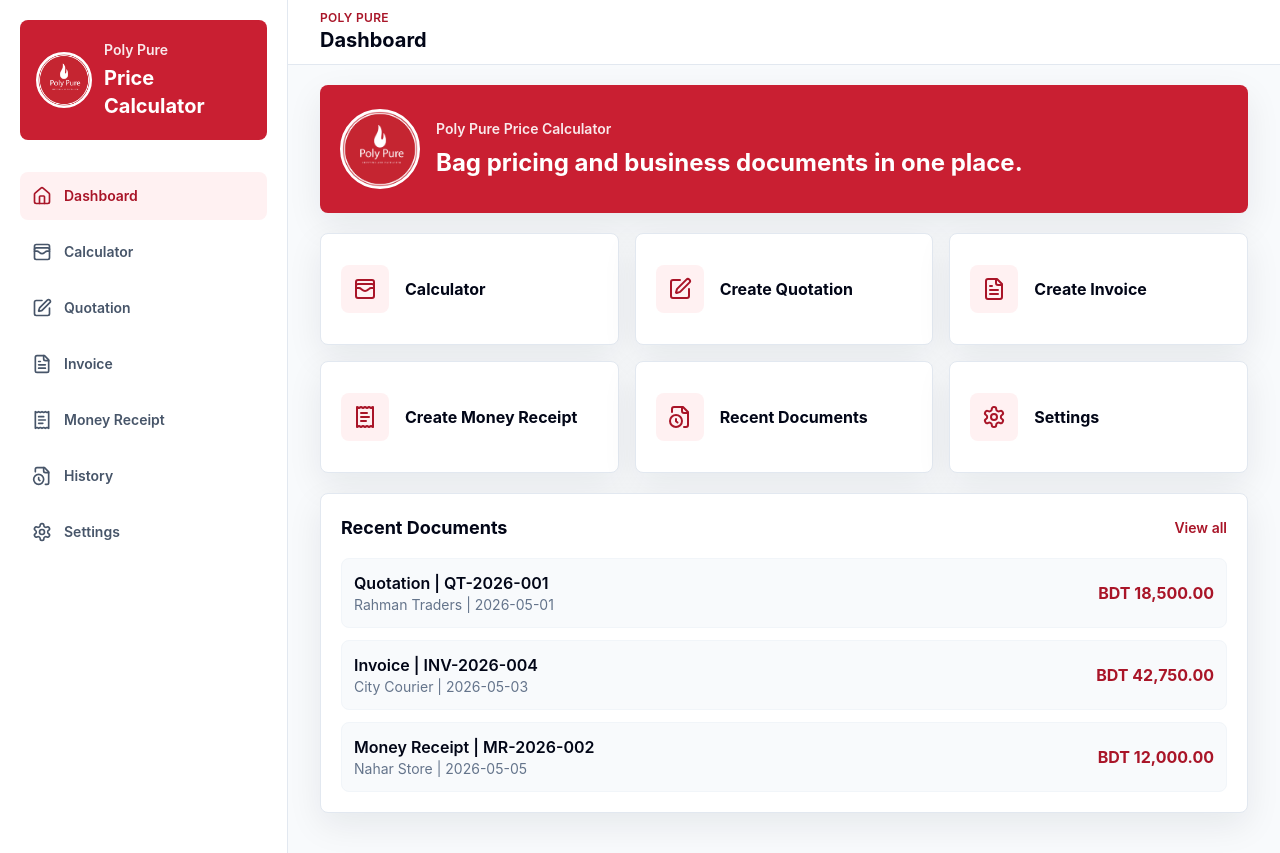
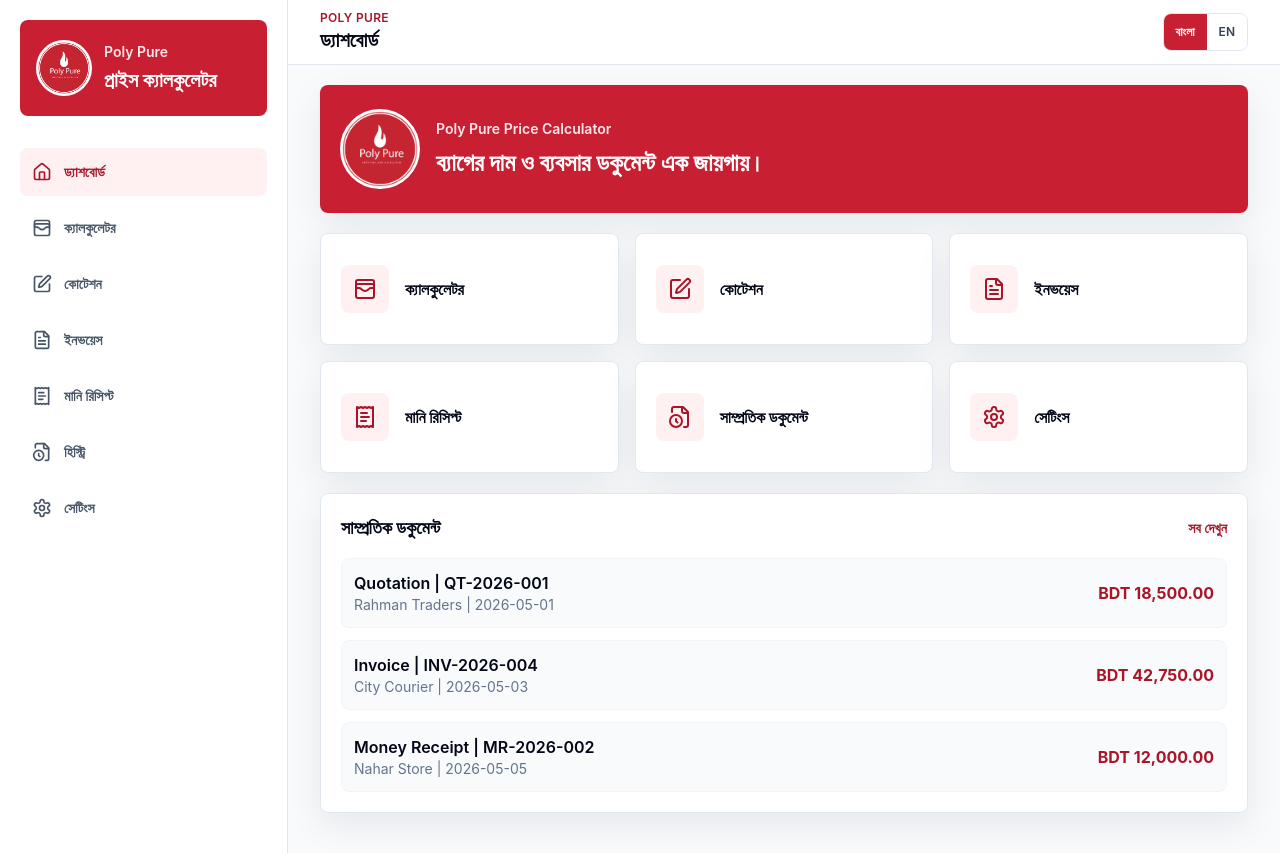
Before and after one commit to tusharmrong/polypure-price-calculator, a React (Vite) app: page /history in a window 1280 px wide. Built offline with nearby package versions, Linux system fonts and the light colour scheme.

Commit message:
Add Bangla/English UI toggle while keeping document modules in English

```diff
--- a/src/components/BottomNav.jsx
+++ b/src/components/BottomNav.jsx
@@ -8,18 +8,20 @@
   WalletCards
 } from 'lucide-react'
 import { NavLink } from 'react-router-dom'
-
-const items = [
-  { label: 'Home', path: '/', icon: Home },
-  { label: 'Calc', path: '/calculator', icon: WalletCards },
-  { label: 'Quote', path: '/quotation', icon: SquarePen },
-  { label: 'Invoice', path: '/invoice', icon: FileText },
-  { label: 'Receipt', path: '/money-receipt', icon: ReceiptText },
-  { label: 'History', path: '/history', icon: FileClock },
-  { label: 'Settings', path: '/settings', icon: Settings }
-]
+import { useUiLanguage } from '../utils/uiLanguage.js'
 
 export default function BottomNav() {
+  const { t } = useUiLanguage()
+  const items = [
+    { label: t('nav_dashboard'), path: '/', icon: Home },
+    { label: t('nav_calculator'), path: '/calculator', icon: WalletCards },
+    { label: t('nav_quotation'), path: '/quotation', icon: SquarePen },
+    { label: t('nav_invoice'), path: '/invoice', icon: FileText },
+    { label: t('nav_money_receipt'), path: '/money-receipt', icon: ReceiptText },
+    { label: t('nav_history'), path: '/history', icon: FileClock },
+    { label: t('nav_settings'), path: '/settings', icon: Settings }
+  ]
+
   return (
     <nav className="fixed inset-x-0 bottom-0 z-30 border-t border-slate-200 bg-white md:hidden">
       <div className="grid grid-cols-7 px-1 pb-[env(safe-area-inset-bottom)]">
@@ -28,7 +30,7 @@
           return (
             <NavLink
               className={({ isActive }) =>
-                `flex min-h-16 flex-col items-center justify-center gap-1 text-[11px] font-semibold ${
+                `flex min-h-16 flex-col items-center justify-center gap-1 text-[10px] font-semibold ${
                   isActive ? 'text-brand-700' : 'text-slate-500'
                 }`
               }
--- a/src/components/Header.jsx
+++ b/src/components/Header.jsx
@@ -1,17 +1,18 @@
 import { useLocation } from 'react-router-dom'
-
-const titles = {
-  '/': 'Dashboard',
-  '/calculator': 'Calculator',
-  '/quotation': 'Quotation',
-  '/invoice': 'Invoice',
-  '/money-receipt': 'Money Receipt',
-  '/history': 'History',
-  '/settings': 'Settings'
-}
+import { useUiLanguage } from '../utils/uiLanguage.js'
 
 export default function Header() {
+  const { language, setLanguage, t } = useUiLanguage()
   const location = useLocation()
+  const titles = {
+    '/': t('nav_dashboard'),
+    '/calculator': t('nav_calculator'),
+    '/quotation': 'Quotation',
+    '/invoice': 'Invoice',
+    '/money-receipt': 'Money Receipt',
+    '/history': t('nav_history'),
+    '/settings': t('settings_title')
+  }
   const title = titles[location.pathname] || 'Poly Pure'
 
   return (
@@ -22,6 +23,22 @@
           <h1 className="text-xl font-bold text-slate-950">{title}</h1>
         </div>
         <div className="flex items-center gap-3">
+          <div className="inline-flex overflow-hidden rounded-lg border border-slate-200">
+            <button
+              className={`min-h-9 px-3 text-xs font-semibold ${language === 'bn' ? 'bg-brand-600 text-white' : 'bg-white text-slate-700'}`}
+              onClick={() => setLanguage('bn')}
+              type="button"
+            >
+              বাংলা
+            </button>
+            <button
+              className={`min-h-9 px-3 text-xs font-semibold ${language === 'en' ? 'bg-brand-600 text-white' : 'bg-white text-slate-700'}`}
+              onClick={() => setLanguage('en')}
+              type="button"
+            >
+              EN
+            </button>
+          </div>
           <img
             alt="Poly Pure"
             className="hidden h-10 w-10 rounded-full border border-brand-100 bg-white object-contain sm:block md:hidden"
--- a/src/components/Sidebar.jsx
+++ b/src/components/Sidebar.jsx
@@ -8,18 +8,20 @@
   WalletCards
 } from 'lucide-react'
 import { NavLink } from 'react-router-dom'
-
-const items = [
-  { label: 'Dashboard', path: '/', icon: Home },
-  { label: 'Calculator', path: '/calculator', icon: WalletCards },
-  { label: 'Quotation', path: '/quotation', icon: SquarePen },
-  { label: 'Invoice', path: '/invoice', icon: FileText },
-  { label: 'Money Receipt', path: '/money-receipt', icon: ReceiptText },
-  { label: 'History', path: '/history', icon: FileClock },
-  { label: 'Settings', path: '/settings', icon: Settings }
-]
+import { useUiLanguage } from '../utils/uiLanguage.js'
 
 export default function Sidebar() {
+  const { t } = useUiLanguage()
+  const items = [
+    { label: t('nav_dashboard'), path: '/', icon: Home },
+    { label: t('nav_calculator'), path: '/calculator', icon: WalletCards },
+    { label: t('nav_quotation'), path: '/quotation', icon: SquarePen },
+    { label: t('nav_invoice'), path: '/invoice', icon: FileText },
+    { label: t('nav_money_receipt'), path: '/money-receipt', icon: ReceiptText },
+    { label: t('nav_history'), path: '/history', icon: FileClock },
+    { label: t('nav_settings'), path: '/settings', icon: Settings }
+  ]
+
   return (
     <aside className="hidden w-72 shrink-0 border-r border-slate-200 bg-white md:block">
       <div className="sticky top-0 flex h-screen flex-col p-5">
@@ -32,7 +34,7 @@
             />
             <div>
               <p className="text-sm font-semibold opacity-90">Poly Pure</p>
-              <p className="mt-1 text-xl font-bold">Price Calculator</p>
+              <p className="mt-1 text-xl font-bold">{t('app_title')}</p>
             </div>
           </div>
         </div>
--- a/src/pages/Dashboard.jsx
+++ b/src/pages/Dashboard.jsx
@@ -10,17 +10,19 @@
 import Card from '../components/Card.jsx'
 import { sampleDocuments } from '../data/sampleDocuments.js'
 import { formatCurrency } from '../utils/formatCurrency.js'
-
-const actions = [
-  { label: 'Calculator', path: '/calculator', icon: WalletCards },
-  { label: 'Create Quotation', path: '/quotation', icon: SquarePen },
-  { label: 'Create Invoice', path: '/invoice', icon: FileText },
-  { label: 'Create Money Receipt', path: '/money-receipt', icon: ReceiptText },
-  { label: 'Recent Documents', path: '/history', icon: FileClock },
-  { label: 'Settings', path: '/settings', icon: Settings }
-]
+import { useUiLanguage } from '../utils/uiLanguage.js'
 
 export default function Dashboard() {
+  const { t } = useUiLanguage()
+  const actions = [
+    { label: t('nav_calculator'), path: '/calculator', icon: WalletCards },
+    { label: t('nav_quotation'), path: '/quotation', icon: SquarePen },
+    { label: t('nav_invoice'), path: '/invoice', icon: FileText },
+    { label: t('nav_money_receipt'), path: '/money-receipt', icon: ReceiptText },
+    { label: t('dashboard_recent_documents'), path: '/history', icon: FileClock },
+    { label: t('nav_settings'), path: '/settings', icon: Settings }
+  ]
+
   return (
     <div className="grid gap-5">
       <section className="rounded-lg bg-brand-600 px-5 py-6 text-white shadow-soft">
@@ -32,7 +34,7 @@
           />
           <div>
             <p className="text-sm font-semibold opacity-90">Poly Pure Price Calculator</p>
-            <h2 className="mt-2 text-2xl font-bold">Bag pricing and business documents in one place.</h2>
+            <h2 className="mt-2 text-2xl font-bold">{t('dashboard_tagline')}</h2>
           </div>
         </div>
       </section>
@@ -57,9 +59,9 @@
 
       <Card>
         <div className="mb-4 flex items-center justify-between gap-3">
-          <h3 className="text-lg font-bold text-slate-950">Recent Documents</h3>
+          <h3 className="text-lg font-bold text-slate-950">{t('dashboard_recent_documents')}</h3>
           <Link className="text-sm font-semibold text-brand-700" to="/history">
-            View all
+            {t('view_all')}
           </Link>
         </div>
         <div className="grid gap-3">
--- a/src/pages/History.jsx
+++ b/src/pages/History.jsx
@@ -7,8 +7,10 @@
 import { sampleDocuments } from '../data/sampleDocuments.js'
 import { loadDocuments } from '../utils/documents.js'
 import { formatCurrency } from '../utils/formatCurrency.js'
+import { useUiLanguage } from '../utils/uiLanguage.js'
 
 export default function History() {
+  const { t } = useUiLanguage()
   const navigate = useNavigate()
   const savedDocuments = useMemo(() => loadDocuments(), [])
   const [typeFilter, setTypeFilter] = useState('All')
@@ -45,16 +47,16 @@
     <Card>
       <div className="mb-5 flex flex-col gap-2 sm:flex-row sm:items-end sm:justify-between">
         <div>
-          <h2 className="text-lg font-bold text-slate-950">History</h2>
+          <h2 className="text-lg font-bold text-slate-950">{t('history_title')}</h2>
           <p className="text-sm text-slate-500">
-            {isShowingSamples ? 'Sample documents are shown until you save your first quotation.' : 'Saved documents on this device.'}
+            {isShowingSamples ? t('history_sample_note') : t('history_saved_note')}
           </p>
         </div>
         <p className="text-sm font-semibold text-brand-700">{documents.length} document{documents.length === 1 ? '' : 's'}</p>
       </div>
 
       <div className="mb-4 grid gap-3 sm:grid-cols-2">
-        <Select id="history-type-filter" label="Filter by type" onChange={(event) => setTypeFilter(event.target.value)} value={typeFilter}>
+        <Select id="history-type-filter" label={t('history_filter_type')} onChange={(event) => setTypeFilter(event.target.value)} value={typeFilter}>
           <option>All</option>
           <option>Quotation</option>
           <option>Invoice</option>
@@ -62,7 +64,7 @@
         </Select>
         <Input
           id="history-search"
-          label="Search by document number or client"
+          label={t('history_search')}
           onChange={(event) => setSearch(event.target.value)}
           placeholder="e.g. PP-Q or Client Name"
           value={search}
@@ -76,7 +78,7 @@
           <span>Client Name</span>
           <span>Date</span>
           <span className="text-right">Amount</span>
-          <span className="text-right">Actions</span>
+          <span className="text-right">{t('actions')}</span>
         </div>
         <div className="divide-y divide-slate-200">
           {filteredDocuments.map((document) => (
@@ -91,16 +93,16 @@
               <p className="font-bold text-brand-700 md:text-right">{formatCurrency(document.totalAmount || document.amount)}</p>
               <div className="flex gap-2 md:justify-end">
                 <Button className="min-h-9 px-3 py-2 text-xs" disabled={isShowingSamples} onClick={() => openDocument(document)} type="button" variant="secondary">
-                  Open
+                  {t('open')}
                 </Button>
                 <Button className="min-h-9 px-3 py-2 text-xs" disabled={isShowingSamples} onClick={() => openDocument(document, true)} type="button" variant="secondary">
-                  Duplicate
+                  {t('duplicate')}
                 </Button>
               </div>
             </div>
           ))}
           {filteredDocuments.length === 0 ? (
-            <div className="px-4 py-8 text-center text-sm text-slate-500">No document found for this filter.</div>
+            <div className="px-4 py-8 text-center text-sm text-slate-500">{t('history_no_data')}</div>
           ) : null}
         </div>
       </div>
--- /dev/null
+++ b/src/utils/uiLanguage.js
@@ -0,0 +1,102 @@
+import { createContext, useContext, useMemo, useState } from 'react'
+import { loadValue, saveValue } from './storage.js'
+
+const UiLanguageContext = createContext(null)
+
+const translations = {
+  en: {
+    nav_dashboard: 'Dashboard',
+    nav_calculator: 'Calculator',
+    nav_quotation: 'Quotation',
+    nav_invoice: 'Invoice',
+    nav_money_receipt: 'Money Receipt',
+    nav_history: 'History',
+    nav_settings: 'Settings',
+    app_title: 'Price Calculator',
+    dashboard_tagline: 'Bag pricing and business documents in one place.',
+    dashboard_recent_documents: 'Recent Documents',
+    view_all: 'View all',
+    history_title: 'History',
+    history_sample_note: 'Sample documents are shown until you save your first quotation.',
+    history_saved_note: 'Saved documents on this device.',
+    history_filter_type: 'Filter by type',
+    history_search: 'Search by document number or client',
+    history_no_data: 'No document found for this filter.',
+    actions: 'Actions',
+    open: 'Open',
+    duplicate: 'Duplicate',
+    settings_title: 'Settings',
+    install_app: 'Install App',
+    install_app_text: 'Install this app on your phone or PC for quick access and full-screen experience.',
+    install_now: 'Install Polypure App',
+    installed: 'Already Installed',
+    company_settings: 'Company Settings',
+    save_company_settings: 'Save Company Settings',
+    backup_restore: 'Backup and Restore',
+    export_backup: 'Export Backup JSON',
+    import_backup: 'Import Backup JSON'
+  },
+  bn: {
+    nav_dashboard: 'ড্যাশবোর্ড',
+    nav_calculator: 'ক্যালকুলেটর',
+    nav_quotation: 'কোটেশন',
+    nav_invoice: 'ইনভয়েস',
+    nav_money_receipt: 'মানি রিসিপ্ট',
+    nav_history: 'হিস্ট্রি',
+    nav_settings: 'সেটিংস',
+    app_title: 'প্রাইস ক্যালকুলেটর',
+    dashboard_tagline: 'ব্যাগের দাম ও ব্যবসার ডকুমেন্ট এক জায়গায়।',
+    dashboard_recent_documents: 'সাম্প্রতিক ডকুমেন্ট',
+    view_all: 'সব দেখুন',
+    history_title: 'হিস্ট্রি',
+    history_sample_note: 'আপনি প্রথম কোটেশন সেভ না করা পর্যন্ত নমুনা ডকুমেন্ট দেখানো হচ্ছে।',
+    history_saved_note: 'এই ডিভাইসে সেভ করা ডকুমেন্ট।',
+    history_filter_type: 'টাইপ দিয়ে ফিল্টার',
+    history_search: 'ডকুমেন্ট নম্বর বা ক্লায়েন্ট দিয়ে খুঁজুন',
+    history_no_data: 'এই ফিল্টারে কোনো ডকুমেন্ট পাওয়া যায়নি।',
+    actions: 'অ্যাকশন',
+    open: 'ওপেন',
+    duplicate: 'ডুপ্লিকেট',
+    settings_title: 'সেটিংস',
+    install_app: 'অ্যাপ ইনস্টল',
+    install_app_text: 'দ্রুত ব্যবহার ও ফুল-স্ক্রিন অভিজ্ঞতার জন্য ফোন বা পিসিতে অ্যাপ ইনস্টল করুন।',
+    install_now: 'পলিপিউর অ্যাপ ইনস্টল করুন',
+    installed: 'ইনস্টল করা আছে',
+    company_settings: 'কোম্পানি সেটিংস',
+    save_company_settings: 'কোম্পানি সেটিংস সেভ করুন',
+    backup_restore: 'ব্যাকআপ ও রিস্টোর',
+    export_backup: 'ব্যাকআপ JSON ডাউনলোড',
+    import_backup: 'ব্যাকআপ JSON ইম্পোর্ট'
+  }
+}
+
+export function UiLanguageProvider({ children }) {
+  const [language, setLanguage] = useState(() => loadValue('uiLanguage', 'bn'))
+
+  const value = useMemo(() => {
+    const safeLanguage = language === 'en' ? 'en' : 'bn'
+    return {
+      language: safeLanguage,
+      setLanguage: (next) => {
+        const safeNext = next === 'en' ? 'en' : 'bn'
+        saveValue('uiLanguage', safeNext)
+        setLanguage(safeNext)
+      },
+      t: (key) => translations[safeLanguage][key] || translations.en[key] || key
+    }
+  }, [language])
+
+  return <UiLanguageContext.Provider value={value}>{children}</UiLanguageContext.Provider>
+}
+
+export function useUiLanguage() {
+  const context = useContext(UiLanguageContext)
+  if (!context) {
+    return {
+      language: 'bn',
+      setLanguage: () => {},
+      t: (key) => key
+    }
+  }
+  return context
+}
```
Also changed, not shown: src/main.jsx (+6 -3 lines), src/pages/Settings.jsx (+10 -8 lines).
